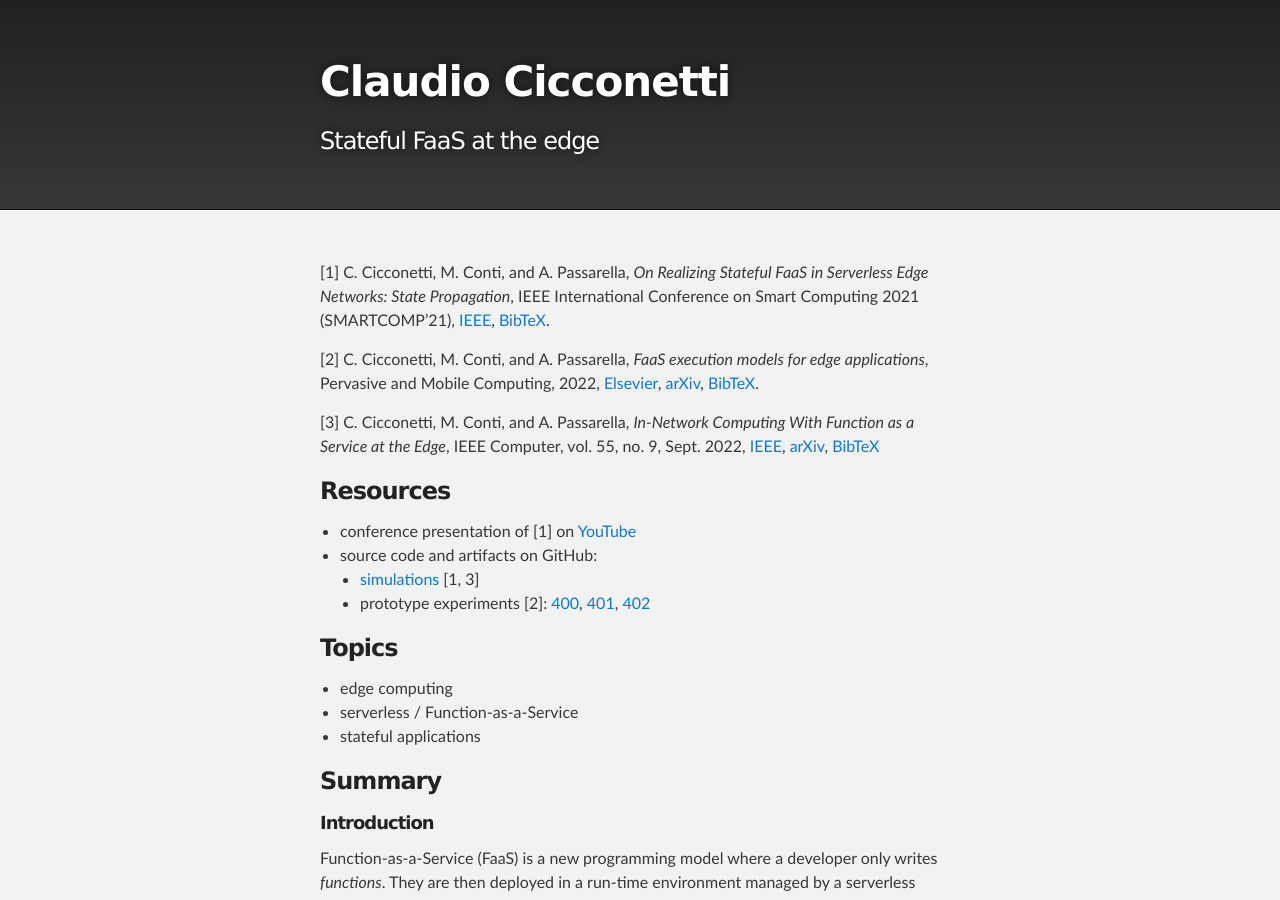
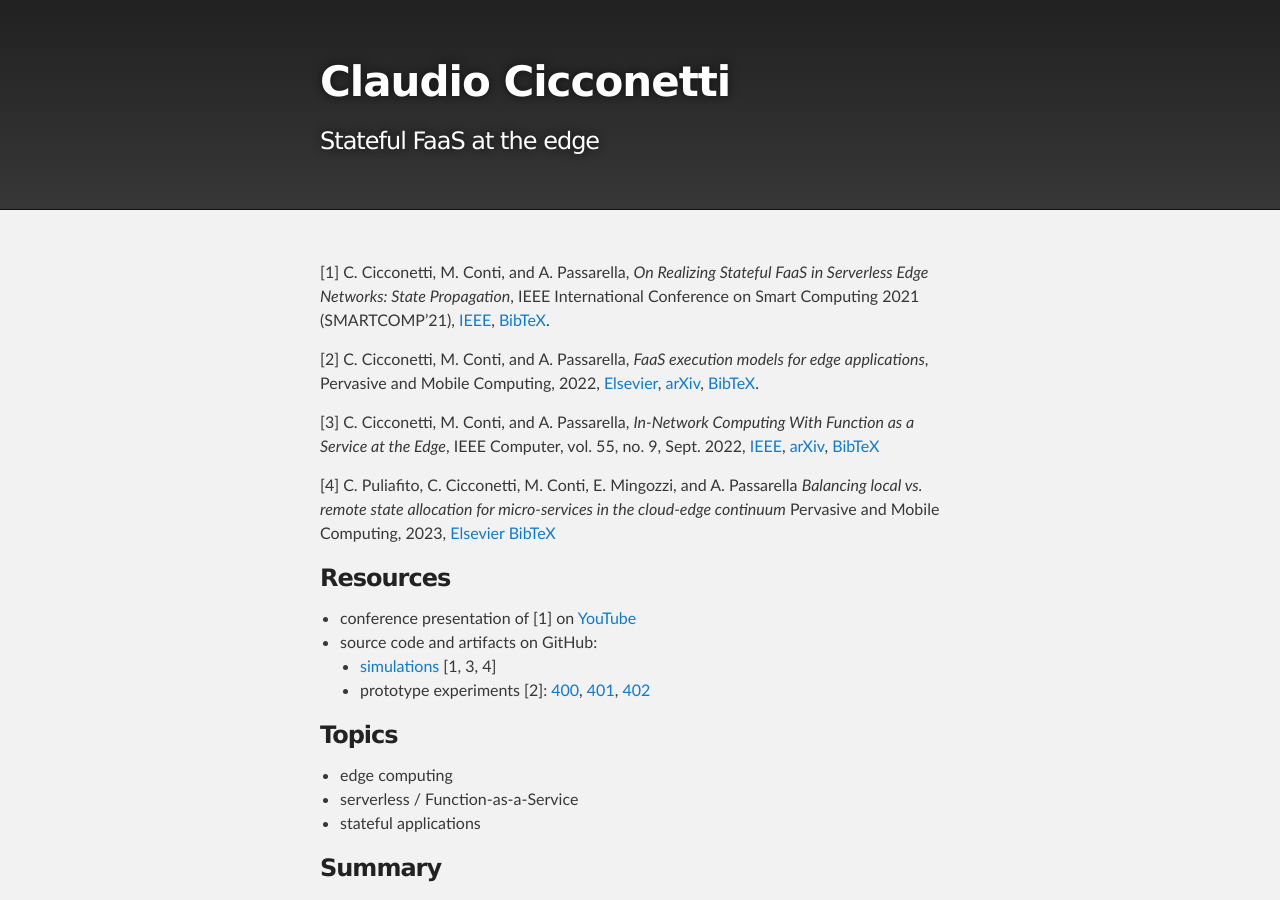
Before and after one commit to ccicconetti/ccicconetti.github.io, a Jekyll site: the page built from statefulfaas.md, in a window 1280 px wide and 900 px high. Built offline with Jekyll 4.4.1, drawn with Linux system fonts in a browser that asks for light colours.

```diff
--- a/statefulfaas.md
+++ b/statefulfaas.md
@@ -23,11 +23,17 @@ IEEE Computer, vol. 55, no. 9, Sept. 2022,
 [arXiv](https://arxiv.org/abs/2209.02983),
 [BibTeX](bib/computer2022in-network.bib)
 
+[4] C. Puliafito, C. Cicconetti, M. Conti, E. Mingozzi, and A. Passarella
+_Balancing local vs. remote state allocation for micro-services in the cloud-edge continuum_
+Pervasive and Mobile Computing, 2023,
+[Elsevier](https://doi.org/10.1016/j.pmcj.2023.101808)
+[BibTeX](bib/pmc2023b.bib)
+
 ### Resources
 
 - conference presentation of [1] on [YouTube](https://youtu.be/gc1pQ56UMAA)
 - source code and artifacts on GitHub:
-  - [simulations](https://github.com/ccicconetti/serverlessonedge/tree/master/StateSim) [1, 3]
+  - [simulations](https://github.com/ccicconetti/serverlessonedge/tree/master/StateSim) [1, 3, 4]
   - prototype experiments [2]: [400](https://github.com/ccicconetti/serverlessonedge/tree/master/experiments/400_Simple_function_chain), [401](https://github.com/ccicconetti/serverlessonedge/tree/master/experiments/401_Simple_function_dag), [402](https://github.com/ccicconetti/serverlessonedge/tree/master/experiments/402_Motivation_dag)
 
 ### Topics
```
Also changed, not shown: bib/pmc2023b.bib (added, +12 -0 lines), index.md (+1 -0 lines), publications.md (+1 -0 lines).
